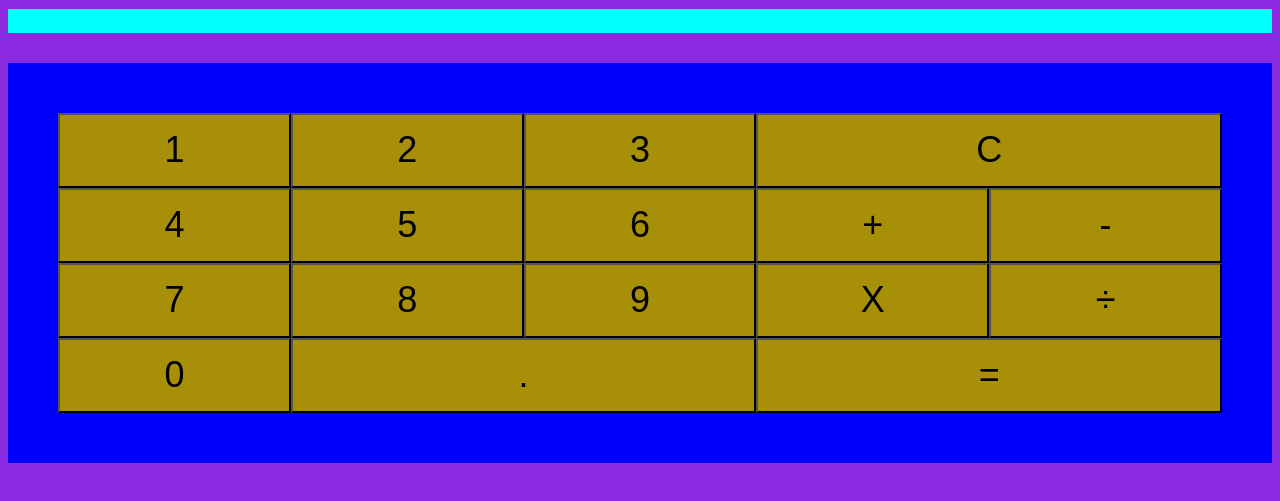
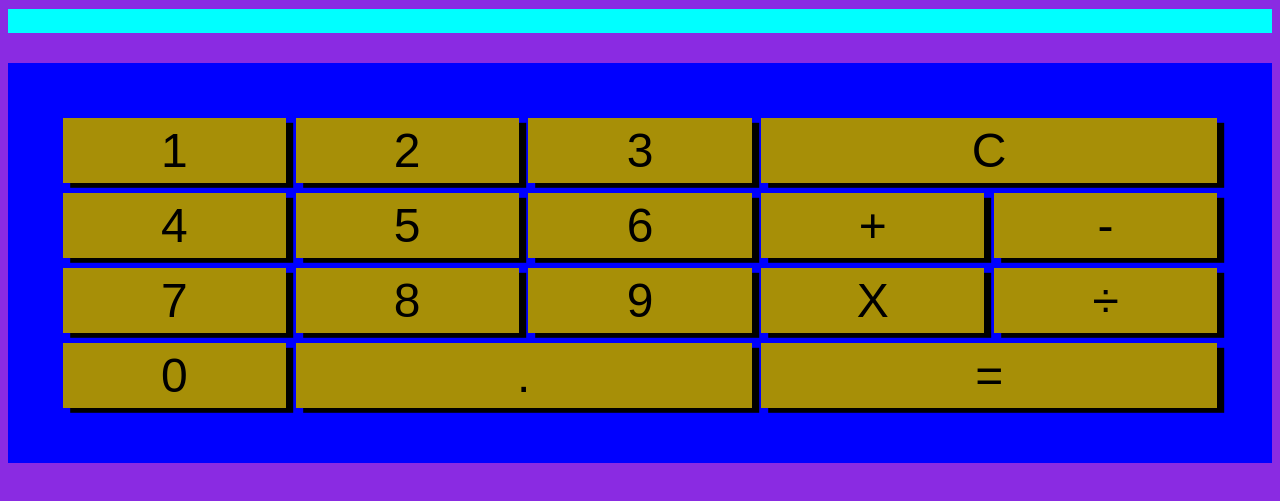
Before and after one commit to LMathers00/Calculator, a plain HTML site: page index.html in a window 1280 px wide. Shown: the part 87-588 px from the top of the page. Drawn offline with Linux system fonts and the light colour scheme.

Commit message:
Added 3D effect to buttons

```diff
--- a/style.scss
+++ b/style.scss
@@ -51,6 +51,10 @@
 button{
     color: black;
     background-color: rgb(167, 143, 7);
+     margin: 0.2rem;
+     border: 4px solid rgb(167, 143, 7);
+     font-size: 2rem;
+     box-shadow: 0.3rem 0.2rem black;
 }
 
 button:active {
```
Also changed, not shown: style.css, 1 other file.
